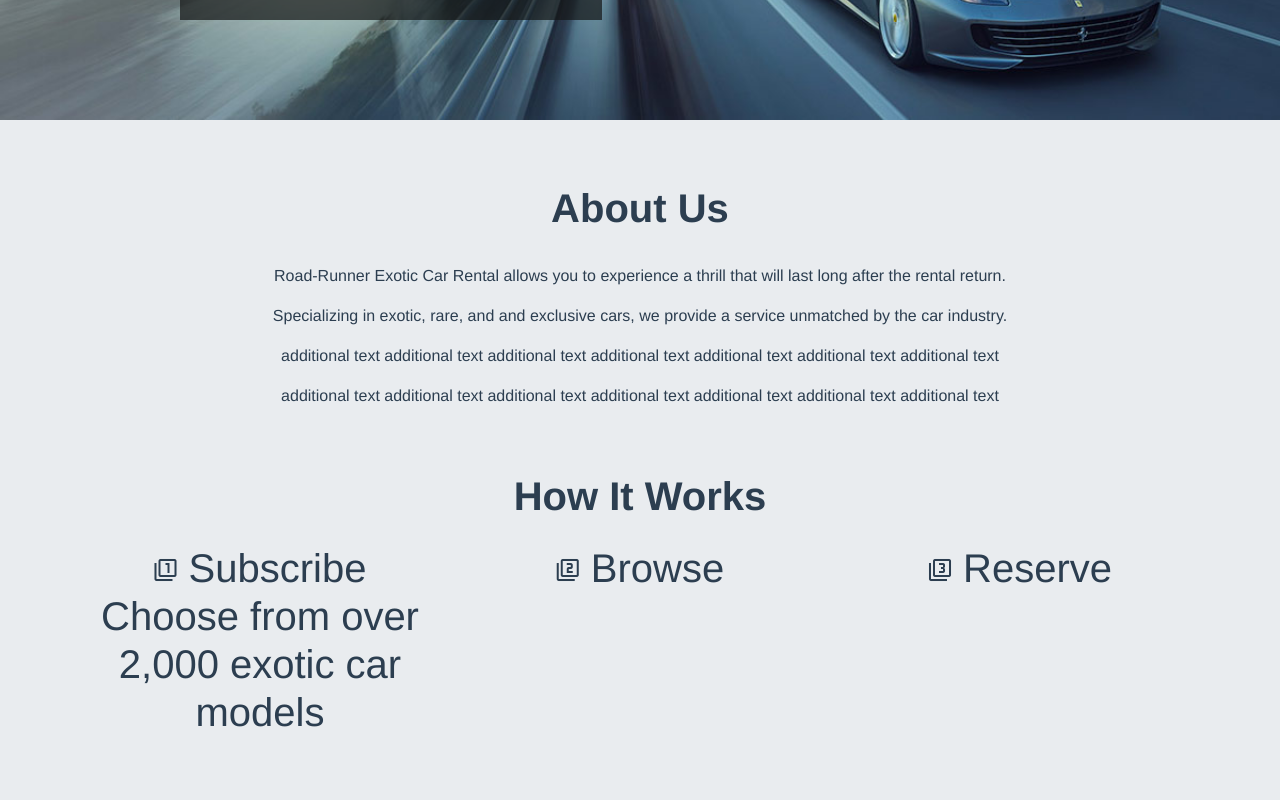
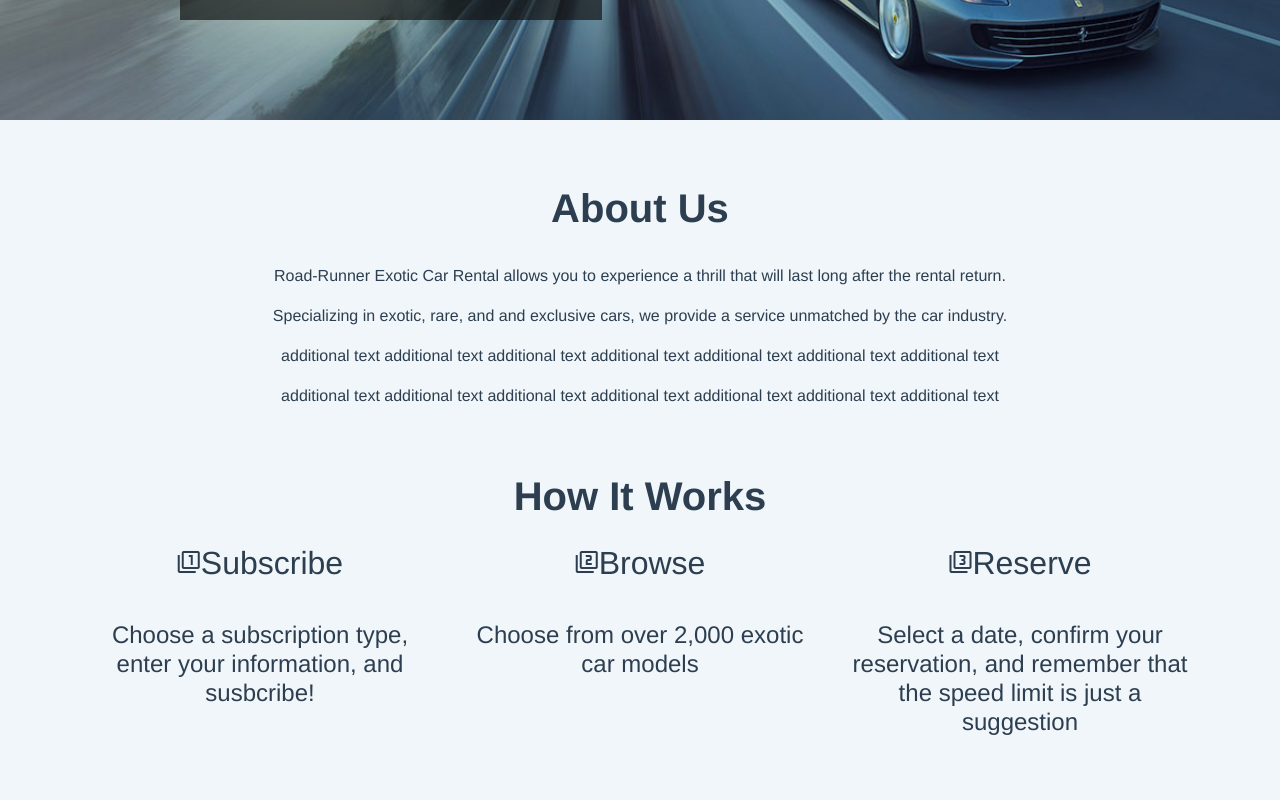
Before and after one commit to bootcamp-s19/group-project-1, a Vue app in the folder roadrunner/: page / in a window 1280 px wide. Shown: the part 500-1300 px from the top of the page. Built offline with nearby package versions, Linux system fonts and the light colour scheme.

Commit message:
additional styling

```diff
--- a/roadrunner/src/components/AboutUs.vue
+++ b/roadrunner/src/components/AboutUs.vue
@@ -1,16 +1,18 @@
 <template>
-  <div class="jumbotron jumbotron-fluid">
+  <div class="jumbotron jumbotron-fluid" id="about">
     <div class="container">
       <div class="row">
         <div class="col">
           <center>
-            <h1 id="AboutUs"><strong>About Us</strong></h1>
+            <h1 id="AboutUs">
+              <strong>About Us</strong>
+            </h1>
             <br>
           </center>
           <p>Road-Runner Exotic Car Rental allows you to experience a thrill that will last long after the rental return.</p>
           <p>Specializing in exotic, rare, and and exclusive cars, we provide a service unmatched by the car industry.</p>
-          <p> additional text additional text additional text additional text additional text additional text additional text </p>
-          <p> additional text additional text additional text additional text additional text additional text additional text </p>
+          <p>additional text additional text additional text additional text additional text additional text additional text</p>
+          <p>additional text additional text additional text additional text additional text additional text additional text</p>
 
           <br>
           <br>
@@ -18,7 +20,9 @@
         <div class="container">
           <div class="row">
             <div class="col">
-              <h1><strong>How It Works</strong></h1>
+              <h1>
+                <strong>How It Works</strong>
+              </h1>
             </div>
           </div>
         </div>
@@ -28,21 +32,36 @@
         <div class="container">
           <div class="row">
             <div class="col">
-              <h1>
-                <i class="material-icons">filter_1</i><span> Subscribe </span>
+              <h2>
+                <i class="material-icons">filter_1</i>
+                <span>Subscribe</span>
                 <br>
-                <p>Choose from over 2,000 exotic car models</p>
-              </h1>
+                <br>
+                <p id="subscribe">
+                  Choose a subscription type,
+                  enter your information, and susbcribe!
+                </p>
+              </h2>
             </div>
             <div class="col">
-              <h1>
-                <i class="material-icons">filter_2</i><span> Browse </span>
-              </h1>
+              <h2>
+                <i class="material-icons">filter_2</i>
+                <span>Browse</span>
+                <br>
+                <br>
+                <p id="browse">
+                  Choose from over
+                  2,000 exotic car models
+                </p>
+              </h2>
             </div>
             <div class="col">
-              <h1>
-                <i class="material-icons">filter_3</i><span> Reserve</span>
-              </h1>
+              <h2>
+                <i class="material-icons">filter_3</i>
+                <span>Reserve</span>
+                <br><br>
+                <p id="reserve">Select a date, confirm your reservation, and remember that the speed limit is just a suggestion</p>
+              </h2>
             </div>
           </div>
         </div>
@@ -51,10 +70,27 @@
   </div>
 </template>
 
+
+
+<style scoped>
+#subscribe, #browse, #reserve {
+  font-size: x-large;
+}
+
+
+#about {
+  background-color: #F0F6F9;
+}
+
+
+</style>
+
+
+
+
+
 <script>
-
 export default {
-  name: 'AboutUs',
-
-}
+  name: "AboutUs"
+};
 </script>
```
